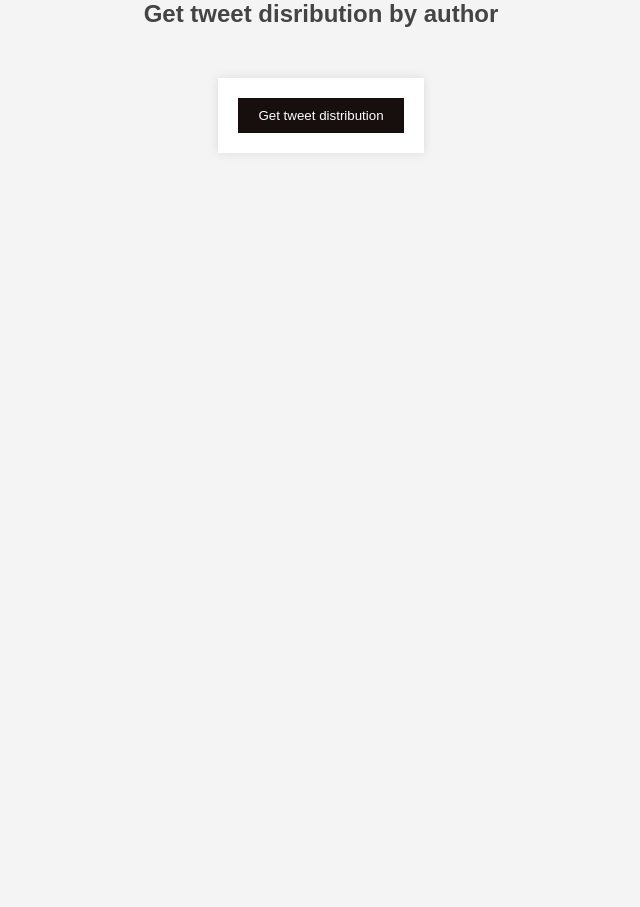
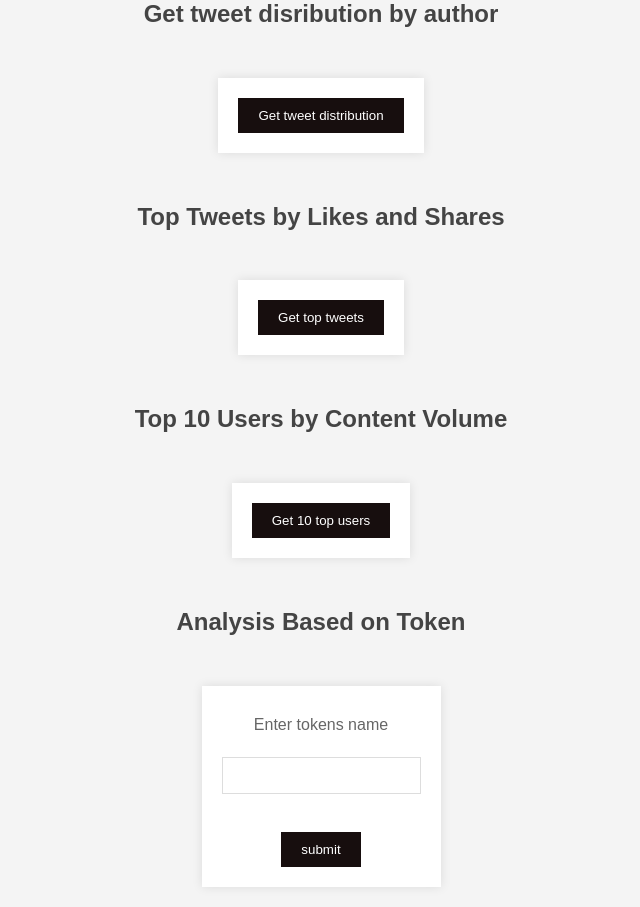
Before and after one commit to nofaryung/twitter-bdp, a Flask app: template src/frontend/templates/index.html in a window 1280 px wide. Shown: the part 359-1266 px from the top of the page, without its empty margins (319-959 px from the left). Before the commit the page ends 492 px from the top, so only its background shows below. Run offline with Flask 2, Linux system fonts and the light colour scheme; the template is opened without the code that fills it, so the values that code supplies are empty; parts of the project's set-up code (start-up, migrations or seed data) failed here and were passed over; some libraries are stand-ins or nearby versions.

Commit message:
update executive summery

```diff
--- a/src/data_analysis/app.py
+++ b/src/data_analysis/app.py
@@ -247,6 +247,136 @@ def preprocess_text(text):
 
     return processed_text
 
+
+@app.route('/top_tweets')
+def top_tweets():
+    if not is_data_ready():
+        return jsonify({"error": "Data is not yet available, please try again later."}), 503
+    try:
+        conn = get_db_connection()
+        cur = conn.cursor()
+
+        # Top 5 tweets by likes
+        cur.execute("SELECT * FROM tweets_by_likes ORDER BY number_of_likes DESC LIMIT 5;")
+        top_likes = cur.fetchall()
+
+        # Top 5 tweets by shares
+        cur.execute("SELECT * FROM tweets_by_share ORDER BY number_of_shares DESC LIMIT 5;")
+        top_shares = cur.fetchall()
+
+        conn.close()
+
+        return jsonify({
+            'top_tweets_by_likes': top_likes,
+            'top_tweets_by_shares': top_shares
+        })
+    except Exception as e:
+        return jsonify({'error': str(e)}), 500
+
+@app.route('/top_users')
+def top_users():
+    if not is_data_ready():
+        return jsonify({"error": "Data is not yet available, please try again later."}), 503
+    try:
+        conn = get_db_connection()
+        cur = conn.cursor()
+
+        cur.execute("""
+        SELECT author, COUNT(*) AS tweet_count
+        FROM user_tweets
+        GROUP BY author
+        ORDER BY tweet_count DESC
+        LIMIT 10;
+        """)
+        top_users = cur.fetchall()
+
+        conn.close()
+
+        return jsonify({'top_users_by_content': top_users})
+    except Exception as e:
+        return jsonify({'error': str(e)}), 500
+
+
+
+@app.route('/token_analysis')
+def token_analysis():
+    if not is_data_ready():
+        return jsonify({"error": "Data is not yet available, please try again later."}), 503
+    token = request.args.get('tokens')
+    if not token:
+        return jsonify({'error': 'Query parameter "token" is missing'}), 400
+
+    try:
+        conn = get_db_connection()
+        cur = conn.cursor()
+
+        # In which country the token is most talked about
+        cur.execute("""
+        SELECT country, COUNT(*) AS mention_count
+        FROM tweets_by_word
+        WHERE parsed_content LIKE %s
+        GROUP BY country
+        ORDER BY mention_count DESC
+        LIMIT 1;
+        """, (f'%{token}%',))
+        top_country = cur.fetchone()
+
+        # Top liked person who mentioned token
+        cur.execute("""
+        SELECT author, MAX(number_of_likes) AS max_likes
+        FROM tweets_by_word
+        WHERE parsed_content LIKE %s
+        GROUP BY author
+        ORDER BY max_likes DESC
+        LIMIT 1;
+        """, (f'%{token}%',))
+        top_liked_person = cur.fetchone()
+
+        # The content of the tweet containing the token with the most likes
+        cur.execute("""
+        SELECT content, author, number_of_likes
+        FROM tweets_by_word
+        WHERE parsed_content LIKE %s
+        ORDER BY number_of_likes DESC
+        LIMIT 1;
+        """, (f'%{token}%',))
+        most_liked_tweet = cur.fetchone()
+
+
+        # The content of the tweet containing the token with the most shares
+        cur.execute("""
+        SELECT content, author, number_of_shares
+        FROM tweets_by_word
+        WHERE parsed_content LIKE %s
+        ORDER BY number_of_shares DESC
+        LIMIT 1;
+        """, (f'%{token}%',))
+        most_shared_tweet = cur.fetchone()
+
+        # Years it was most mentioned
+        cur.execute("""
+        SELECT EXTRACT(YEAR FROM date_time) AS year, COUNT(*) AS mention_count
+        FROM tweets_by_word
+        WHERE parsed_content LIKE %s
+        GROUP BY year
+        ORDER BY mention_count DESC
+        LIMIT 1;
+        """, (f'%{token}%',))
+        top_year = cur.fetchone()
+
+        conn.close()
+
+        return jsonify({
+            'most_talked_about_country': top_country,
+            'top_liked_person': top_liked_person,
+            'most_liked_tweet': most_liked_tweet,
+            'most_shared_tweet': most_shared_tweet,
+            'year_most_mentioned': top_year
+        })
+    except Exception as e:
+        return jsonify({'error': str(e)}), 500
+
+
 def get_sentiment(text):
     analyzer = SentimentIntensityAnalyzer()
     scores = analyzer.polarity_scores(text)
--- a/src/frontend/templates/index.html
+++ b/src/frontend/templates/index.html
@@ -64,5 +64,22 @@
         <button type="submit">Get tweet distribution</button>
     </form>
 
+    <h2>Top Tweets by Likes and Shares</h2>
+    <form action="/top_tweets" method="post">
+        <button type="submit">Get top tweets</button>
+    </form>
+
+    <h2>Top 10 Users by Content Volume</h2>
+    <form action="/top_users" method="post">
+        <button type="submit">Get 10 top users</button>
+    </form>
+
+    <h2>Analysis Based on Token</h2>
+    <form action="/token_analysis" method="post">
+        <label for="tokens">Enter tokens name</label><br>
+        <input type="text" id="tokens" name="tokens"><br>
+        <button type="submit">submit</button>
+    </form>
+
 </body>
 </html>
```
Also changed, not shown: k8s/frontend.yaml (+35 -35 lines), src/frontend/app.py (+24 -3 lines), 1 other file.
